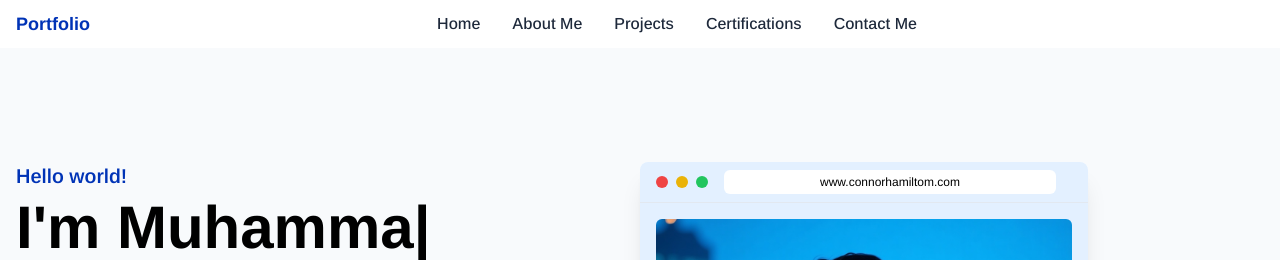
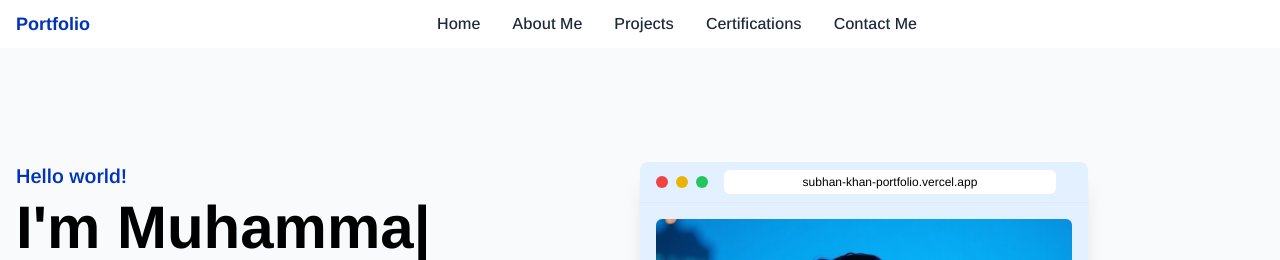
Before and after one commit to githubSubhanKhan/portfolio, a React (Vite) app: page / in a window 1280 px wide. Shown: the top 260 px of the page. Built offline with nearby package versions, Linux system fonts and the light colour scheme.

Commit message:
fix error

```diff
--- a/src/pages/HeroSection.tsx
+++ b/src/pages/HeroSection.tsx
@@ -57,7 +57,7 @@ const HeroSection = () => {
                 </div>
                 <div className="flex-1 mx-4">
                   <div className="h-6 bg-white rounded-md w-full flex items-center justify-center text-xs text-black">
-                    www.connorhamiltom.com
+                    subhan-khan-portfolio.vercel.app
                   </div>
                 </div>
               </div>
```
